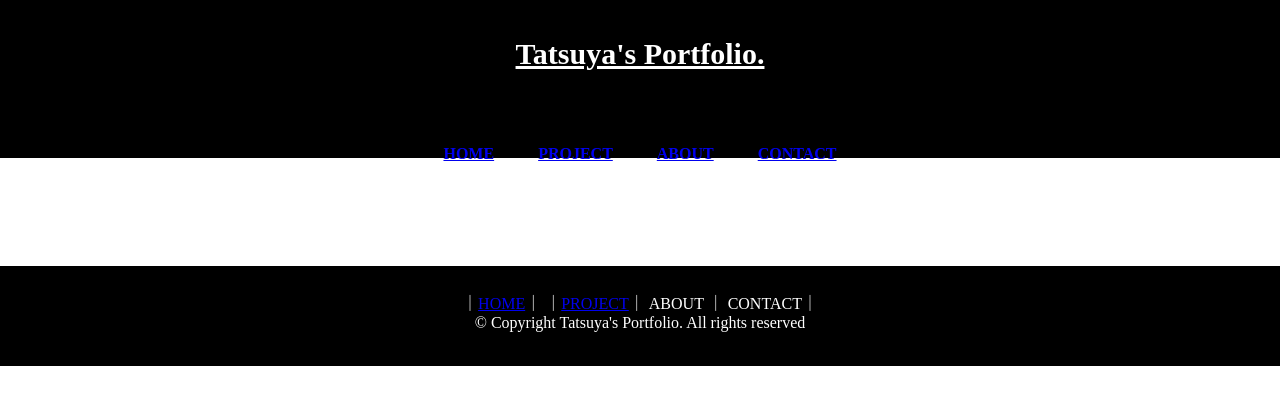
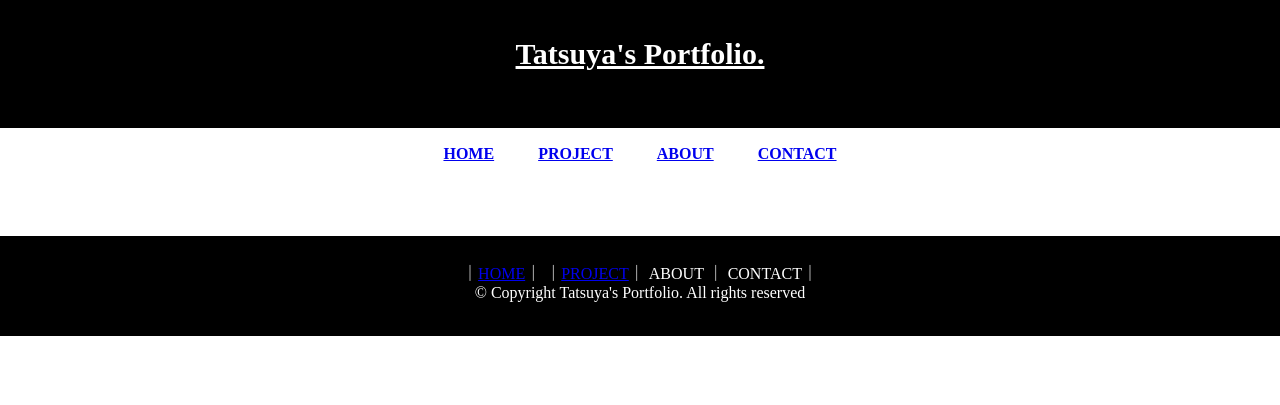
Before and after one commit to kitamitatsuya/doyolab, a PHP site: page / in a window 1280 px wide. Shown: the top 405 px of the page. Run offline with PHP 8.4, Linux system fonts and the light colour scheme.

Commit message:
index.html

```diff
--- a/style2.css
+++ b/style2.css
@@ -3,7 +3,7 @@
   }
   header {
     width: 100%;
-    height: 150px;
+    height: 120px;
     padding: 4px 0;
     text-align: center;
     color:white;
```
